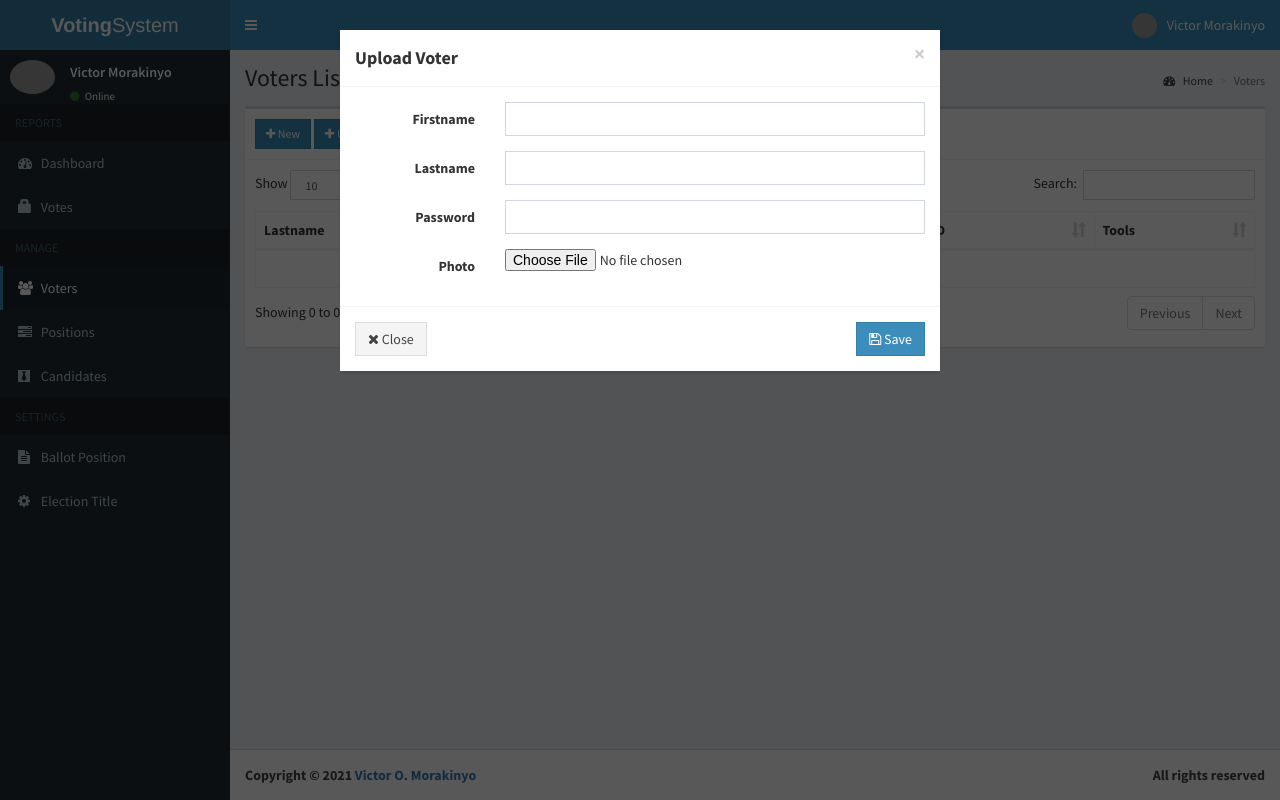
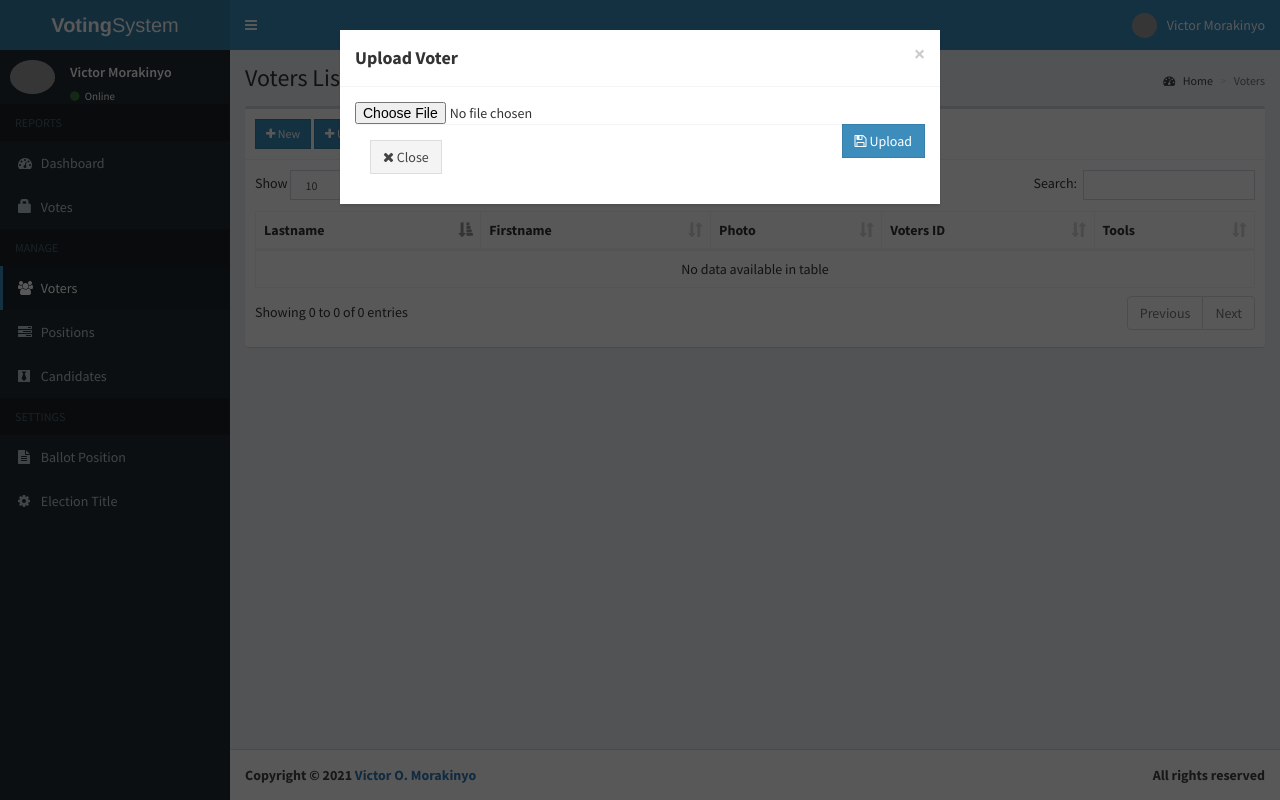
Before and after one commit to Movicworld/Votesystem, a PHP site: page /admin/voters.php in a window 1280 px wide, after a click on "Upload". Run offline with PHP 8.4, Linux system fonts and the light colour scheme; a user stored in the database is signed in; data comes from the database, SQL or seed files in the repository; data that the repository does not hold is empty; some libraries are stand-ins or nearby versions; grey boxes are pictures that could not be loaded.

Commit message:
upload file

```diff
--- a/admin/includes/voters_modal.php
+++ b/admin/includes/voters_modal.php
@@ -156,8 +156,12 @@
               <h4 class="modal-title"><b>Upload Voter</b></h4>
             </div>
             <div class="modal-body">
-              <form class="form-horizontal" method="POST" action="voters_add.php" enctype="multipart/form-data">
-                <div class="form-group">
+              <form class="form-horizontal" method="POST" action="voters_upload.php" enctype="multipart/form-data">
+                <input type="file" name="csvfile" required="required" />
+                <!-- <input type="submit" value= "Upload" /> -->
+                <button type="submit" class="btn btn-primary btn-flat pull-right" name="Upload"><i class="fa fa-save"></i> Upload</button>
+
+                    <!-- <div class="form-group">
                     <label for="firstname" class="col-sm-3 control-label">Firstname</label>
 
                     <div class="col-sm-9">
@@ -185,10 +189,10 @@
                       <input type="file" id="photo" name="photo">
                     </div>
                 </div>
-            </div>
+            </div> -->
             <div class="modal-footer">
               <button type="button" class="btn btn-default btn-flat pull-left" data-dismiss="modal"><i class="fa fa-close"></i> Close</button>
-              <button type="submit" class="btn btn-primary btn-flat" name="add"><i class="fa fa-save"></i> Save</button>
+              <!-- <button type="submit" class="btn btn-primary btn-flat" name="add"><i class="fa fa-save"></i> Save</button> -->
               </form>
             </div>
         </div>
--- a/admin/voters_upload.php
+++ b/admin/voters_upload.php
@@ -1,7 +1,7 @@
 <?php
 include 'includes/session.php';
 
-if(isset($_POST['add'])){
+if(isset($_POST['upload'])){
     $firstname = $_POST['firstname'];
     $lastname = $_POST['lastname'];
     $password = password_hash($_POST['password'], PASSWORD_DEFAULT);
```
